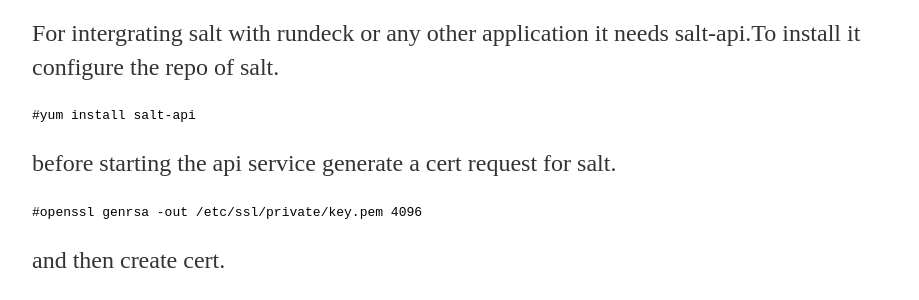
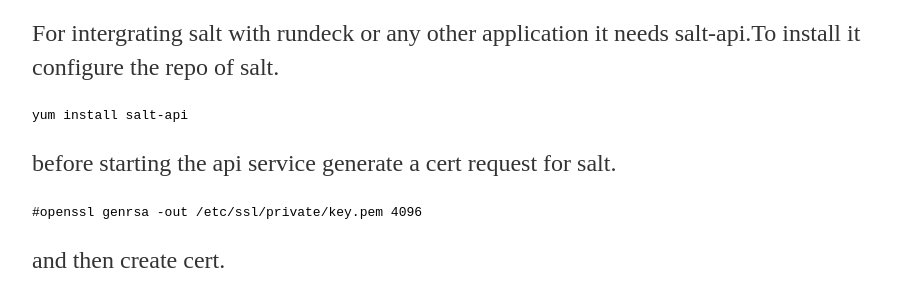
Before and after one commit to ranjithruban/ranjithruban.github.io, a Jekyll site: the page built from _posts/2015-12-04-ranjith.md, in a window 1280 px wide. Shown: the part 293-593 px from the top of the page, without its empty margins (160-1079 px from the left). Built offline with Jekyll 4.4.1, drawn with Linux system fonts in a browser that asks for light colours.

````diff
--- a/_posts/2015-12-04-ranjith.md
+++ b/_posts/2015-12-04-ranjith.md
@@ -5,9 +5,7 @@ date: 2015-10-12
 ---
 For intergrating salt with rundeck or any other application it needs salt-api.To install it configure the repo of salt.
 
-```
-#yum install salt-api
-```
+    yum install salt-api
 
 before starting the api service generate a cert request for salt.
 
````
